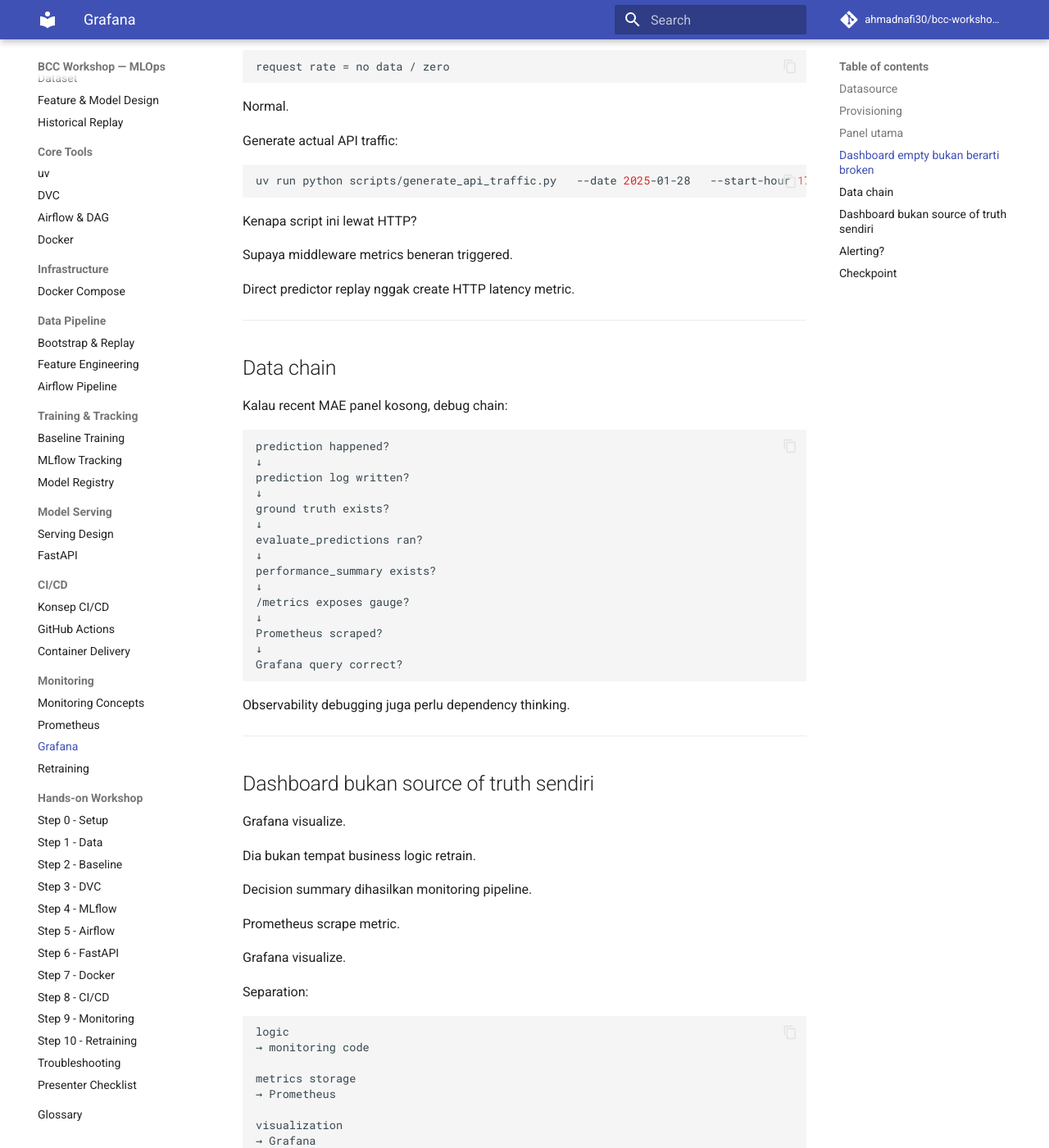
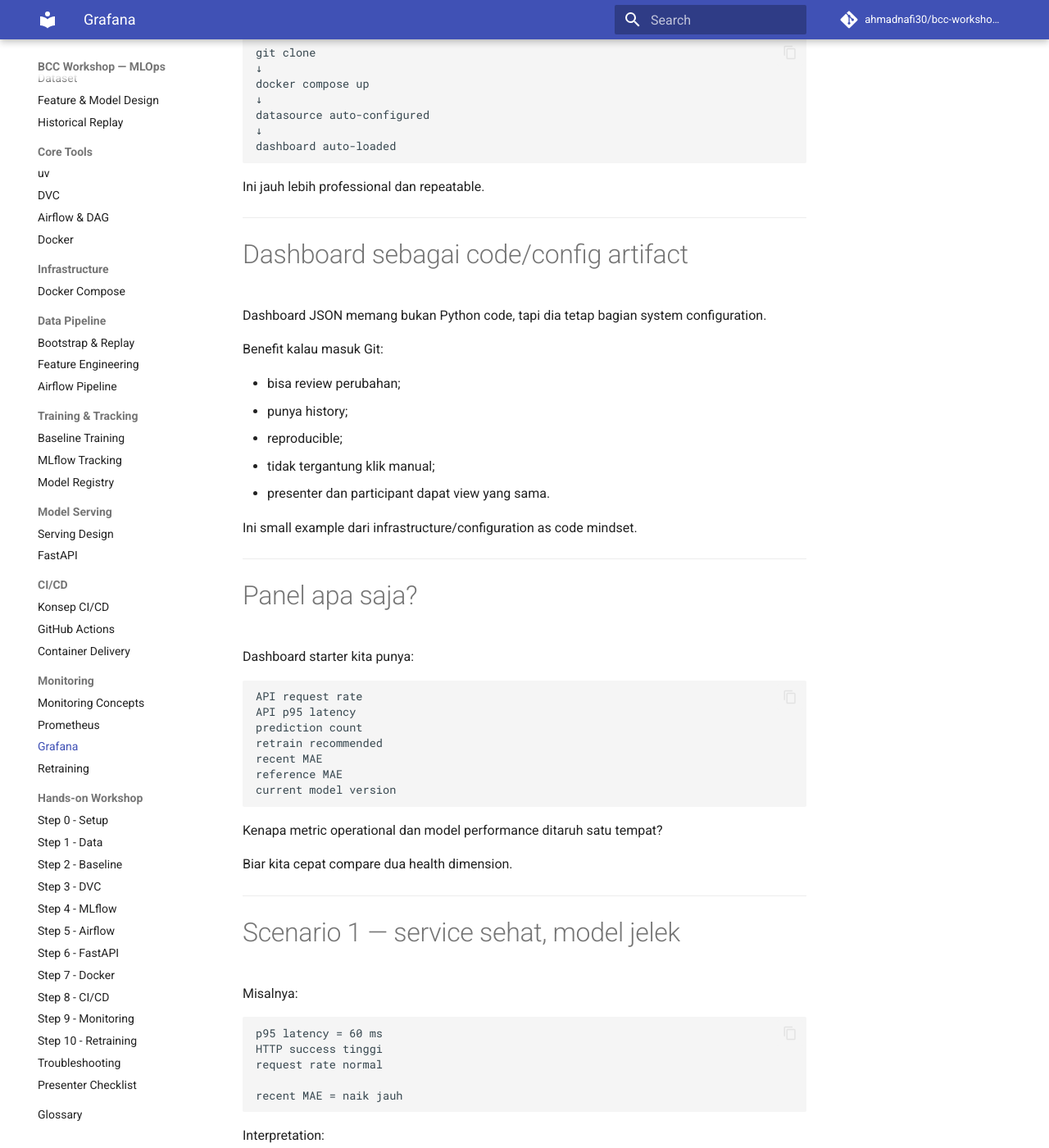
Before and after one commit to ahmadnafi30/bcc-workshop-mlops, an MkDocs documentation site: the page built from docs/09-monitoring/grafana.md, in a window 1280 px wide and 1400 px high, scrolled down 2000 px. Shown: the whole window at 82% size. Built offline with MkDocs 1.6.1 and Material for MkDocs 9.7.7, drawn with Linux system fonts in a browser that asks for light colours; comment, search, counter and statistics services are not loaded; some of the changed text lies outside the part shown.

Commit message:
docs: deepen Grafana observability material

```diff
--- a/docs/09-monitoring/grafana.md
+++ b/docs/09-monitoring/grafana.md
@@ -1,43 +1,82 @@
 # Grafana — Dari Metric Mentah Jadi Dashboard yang Bisa Dibaca Manusia
 
-Prometheus punya data.
+Prometheus sudah punya time-series data.
 
-Tapi kalau setiap kali mau inspect system kita harus ngetik query satu-satu, kurang nyaman.
+Tapi kalau setiap kali mau inspect system kita harus buka Prometheus UI lalu ngetik query satu-satu, kurang nyaman.
 
-Grafana jadi visualization layer.
+Grafana masuk sebagai visualization layer.
 
-Mental model:
+Mental model yang paling gampang:
 
 ~~~text
 Prometheus
-→ collect + query
+→ collect + store + query
 
 Grafana
 → visualize + dashboard
 ~~~
 
+Grafana tidak menggantikan Prometheus.
+
+Dia baca data dari Prometheus.
+
 ---
 
-## Datasource
+# Analogi control room
 
-Grafana perlu tahu data source.
+Prometheus seperti sensor + measurement database.
 
-Project provision:
+Grafana seperti layar control room.
+
+Sensor tetap bisa collect data walaupun layar mati.
+
+Sebaliknya, layar tanpa datasource juga nggak punya apa-apa buat ditampilkan.
+
+Jadi dua role ini beda.
+
+---
+
+# Datasource
+
+Grafana perlu tahu:
+
+> “Data saya ambil dari mana?”
+
+Project provision datasource:
 
 ~~~text
 Prometheus
 http://prometheus:9090
 ~~~
 
-Di Compose network, hostname prometheus resolve ke Prometheus container.
+Kenapa hostname prometheus?
+
+Karena Grafana jalan di Docker Compose network yang sama.
+
+Jadi internal service discovery lagi.
 
 ---
 
-## Provisioning
+# Provisioning — kenapa dashboard disimpan di Git?
 
-Dashboard kita tidak dibuat manual lalu cuma hidup di laptop presenter.
+Kita bisa bikin dashboard manual lewat UI.
 
-Config disimpan di repo.
+Tapi bayangin presenter setup dashboard di laptop sendiri.
+
+Workshop hari H:
+
+~~~text
+presenter
+→ dashboard ada
+
+participant
+→ clone repo
+→ dashboard kosong
+~~~
+
+Nggak reproducible.
+
+Makanya project simpan configuration:
 
 ~~~text
 monitoring/grafana/
@@ -45,147 +84,502 @@
 └── dashboards/
 ~~~
 
-Benefit:
+Jadi:
 
 ~~~text
 git clone
 ↓
 docker compose up
 ↓
-same dashboard
+datasource auto-configured
+↓
+dashboard auto-loaded
 ~~~
 
-Dashboard jadi code/config artifact.
-
-Bisa versioned dan reviewed.
+Ini jauh lebih professional dan repeatable.
 
 ---
 
-## Panel utama
+# Dashboard sebagai code/config artifact
 
-Dashboard menampilkan:
+Dashboard JSON memang bukan Python code, tapi dia tetap bagian system configuration.
 
-- API request rate,
-- p95 latency,
-- prediction count,
-- recent MAE,
-- reference MAE,
-- retrain recommendation,
-- current model version.
+Benefit kalau masuk Git:
 
-Kenapa combine operational + model metric?
+- bisa review perubahan;
+- punya history;
+- reproducible;
+- tidak tergantung klik manual;
+- presenter dan participant dapat view yang sama.
 
-Supaya satu view bisa bantu differentiate:
+Ini small example dari infrastructure/configuration as code mindset.
+
+---
+
+# Panel apa saja?
+
+Dashboard starter kita punya:
 
 ~~~text
-service problem
-vs
-model problem
+API request rate
+API p95 latency
+prediction count
+retrain recommended
+recent MAE
+reference MAE
+current model version
+~~~
+
+Kenapa metric operational dan model performance ditaruh satu tempat?
+
+Biar kita cepat compare dua health dimension.
+
+---
+
+# Scenario 1 — service sehat, model jelek
+
+Misalnya:
+
+~~~text
+p95 latency = 60 ms
+HTTP success tinggi
+request rate normal
+
+recent MAE = naik jauh
+~~~
+
+Interpretation:
+
+~~~text
+operations
+✅
+
+model quality
+❌
+~~~
+
+Action focus kemungkinan ke:
+
+- data;
+- model performance;
+- retraining;
+- drift investigation.
+
+Restart API container belum tentu membantu.
+
+---
+
+# Scenario 2 — model sehat, service jelek
+
+~~~text
+recent MAE normal
+reference MAE normal
+
+p95 latency = 8 seconds
+timeouts naik
+~~~
+
+Interpretation:
+
+~~~text
+model quality
+✅
+
+service performance
+❌
+~~~
+
+Action focus:
+
+- resource;
+- network;
+- concurrency;
+- application bottleneck.
+
+Retrain model bukan solusi.
+
+---
+
+# Scenario 3 — dua-duanya bermasalah
+
+~~~text
+latency naik
+MAE naik
+~~~
+
+Sekarang kita perlu investigate dua layer.
+
+Mungkin:
+
+- new model lebih berat;
+- infrastructure overloaded;
+- data pipeline issue;
+- recent model degraded.
+
+Dashboard membantu narrow investigation, bukan otomatis memberi root cause.
+
+---
+
+# Dashboard kosong belum tentu Grafana broken
+
+Kalau baru docker compose up dan belum ada request:
+
+~~~text
+request rate
+→ zero / no samples
+~~~
+
+Normal.
+
+Kita perlu traffic.
+
+Command workshop:
+
+~~~bash
+uv run python scripts/generate_api_traffic.py \
+  --date 2025-01-28 \
+  --start-hour 17 \
+  --end-hour 18
+~~~
+
+Script ini benar-benar call FastAPI lewat HTTP.
+
+Jadi:
+
+~~~text
+request middleware
+✅
+
+request counter
+✅
+
+latency histogram
+✅
+
+prediction log
+✅
 ~~~
 
 ---
 
-## Dashboard empty bukan berarti broken
+# generate_api_traffic vs replay_predictions
 
-Kalau belum ada traffic:
+Ini penting karena dua script kelihatannya mirip.
+
+## generate_api_traffic.py
+
+Flow:
 
 ~~~text
-request rate = no data / zero
+script
+↓ HTTP POST
+FastAPI
+↓
+prediction
 ~~~
 
-Normal.
+Effect:
 
-Generate actual API traffic:
+~~~text
+API metrics
+✅
 
-~~~bash
-uv run python scripts/generate_api_traffic.py   --date 2025-01-28   --start-hour 17   --end-hour 18
+prediction log
+✅
 ~~~
 
-Kenapa script ini lewat HTTP?
+## replay_predictions.py
 
-Supaya middleware metrics beneran triggered.
+Flow:
 
-Direct predictor replay nggak create HTTP latency metric.
+~~~text
+script
+↓
+predictor directly
+~~~
+
+Effect:
+
+~~~text
+API latency metrics
+❌
+
+prediction log
+✅
+~~~
+
+Kenapa direct replay masih useful?
+
+Karena buat batch evaluation, kita nggak selalu perlu overhead HTTP.
+
+Jadi:
+
+~~~text
+API traffic generator
+→ operational demo
+
+direct replay
+→ batch model evaluation
+~~~
+
+Different purpose.
 
 ---
 
-## Data chain
+# Recent MAE panel tidak muncul magically
 
-Kalau recent MAE panel kosong, debug chain:
+Grafana tidak menghitung MAE dari raw prediction.
+
+Chain lengkap:
 
 ~~~text
-prediction happened?
+prediction request
 ↓
-prediction log written?
+predictions.jsonl
 ↓
-ground truth exists?
+ground truth available
 ↓
-evaluate_predictions ran?
+evaluate_predictions.py
 ↓
-performance_summary exists?
+performance_summary.json
 ↓
-/metrics exposes gauge?
+FastAPI /metrics
 ↓
-Prometheus scraped?
+Prometheus scrape
 ↓
-Grafana query correct?
+Grafana query
+↓
+panel
 ~~~
 
-Observability debugging juga perlu dependency thinking.
+Panjang ya?
+
+Justru ini bagus.
+
+Participant jadi lihat bahwa dashboard adalah ujung dari dependency chain, bukan sumber logic.
 
 ---
 
-## Dashboard bukan source of truth sendiri
+# Debugging panel kosong
+
+Jangan langsung:
+
+> “Grafana error.”
+
+Debug chain.
+
+## Step 1
+
+Ada prediction log?
+
+~~~text
+data/monitoring/predictions.jsonl
+~~~
+
+## Step 2
+
+Ground truth ada?
+
+~~~text
+data/processed/demand/...
+~~~
+
+## Step 3
+
+Evaluation sudah dijalankan?
+
+~~~bash
+uv run python scripts/evaluate_predictions.py
+~~~
+
+## Step 4
+
+Summary ada?
+
+~~~text
+data/monitoring/performance_summary.json
+~~~
+
+## Step 5
+
+FastAPI metrics expose value?
+
+~~~text
+/metrics
+~~~
+
+## Step 6
+
+Prometheus target UP?
+
+## Step 7
+
+Prometheus query punya result?
+
+## Step 8
+
+Baru check Grafana panel.
+
+Dependency-first debugging jauh lebih efektif daripada random restart.
+
+---
+
+# Refresh interval dan scrape delay
+
+Misalnya summary file baru saja update.
+
+Grafana belum tentu berubah instant.
+
+Kenapa?
+
+~~~text
+summary file changes
+↓
+next /metrics scrape
+↓
+Prometheus stores sample
+↓
+next Grafana refresh
+↓
+panel updates
+~~~
+
+Ada small propagation delay.
+
+Observability system juga punya latency.
+
+---
+
+# Grafana bukan decision engine
+
+Kita sengaja tidak menaruh logic:
+
+~~~text
+if panel MAE > threshold:
+    retrain
+~~~
+
+di dashboard.
+
+Decision dibuat Python monitoring code.
+
+Prometheus expose/store metric.
 
 Grafana visualize.
 
-Dia bukan tempat business logic retrain.
-
-Decision summary dihasilkan monitoring pipeline.
-
-Prometheus scrape metric.
-
-Grafana visualize.
+Airflow orchestrate action.
 
 Separation:
 
 ~~~text
-logic
+calculation
 → monitoring code
 
-metrics storage
+time-series
 → Prometheus
 
 visualization
 → Grafana
+
+action
+→ Airflow
 ~~~
+
+Ini lebih mudah dites dan di-maintain.
 
 ---
 
-## Alerting?
+# Dashboard design juga punya responsibility
 
-Grafana/Prometheus ecosystem bisa alert.
+Dashboard yang penuh 50 panel belum tentu lebih bagus.
 
-Workshop belum fokus ke alert channel.
+Pertanyaan:
 
-Future extension:
+> “Apa decision yang ingin dibantu dashboard ini?”
+
+Workshop dashboard intentionally simple.
+
+Kita ingin participant bisa lihat:
+
+1. traffic ada?
+2. API lambat?
+3. model version apa?
+4. prediction count?
+5. recent MAE vs reference?
+6. retrain recommended?
+
+Enough buat satu coherent operational story.
+
+---
+
+# Alerting — next step yang natural
+
+Kalau metric sudah mature, kita bisa add alert.
+
+Contoh:
 
 ~~~text
 retrain_recommended = 1
 ↓
 alert
 ↓
-Slack/email/on-call
+Slack / email / on-call
 ~~~
 
-Tapi jangan buru-buru add alert sebelum metric quality jelas.
+Tapi alerting punya own problem:
+
+- false positive;
+- threshold;
+- duplicate alerts;
+- alert fatigue;
+- ownership.
+
+Jadi jangan buru-buru alert kalau metric semantics belum solid.
+
+Bad alert:
+
+> “Something changed.”
+
+Good alert:
+
+> “Champion recent MAE melewati threshold selama window tertentu dan sample count cukup.”
+
+Actionable context matters.
 
 ---
 
-## Checkpoint
+# Visualization bisa misleading
 
-1. Grafana beda apa dengan Prometheus?
-2. Provisioning dashboard benefit-nya apa?
-3. Kenapa dashboard bisa kosong padahal Grafana sehat?
-4. Kalau MAE panel kosong, dependency chain apa yang dicek?
-5. Kenapa retraining logic nggak ditaruh di Grafana?
+Y-axis scale, aggregation window, smoothing, dan time range bisa mengubah perception.
+
+Misalnya MAE naik:
+
+~~~text
+10.0 → 10.3
+~~~
+
+Kalau Y-axis zoom 9.9–10.4, kelihatan dramatis.
+
+Kalau Y-axis 0–100, kelihatan flat.
+
+Dashboard bukan neutral truth. Cara visualisasi juga perlu sense.
+
+Makanya numeric context dan threshold tetap penting.
+
+---
+
+# Checkpoint
+
+Coba jawab:
+
+1. Grafana dan Prometheus beda role apa?
+2. Kenapa dashboard provisioning disimpan di Git?
+3. Kenapa empty dashboard belum tentu error?
+4. generate_api_traffic dan replay_predictions beda apa?
+5. Recent MAE sampai Grafana lewat chain apa?
+6. Kenapa retraining logic nggak ditaruh di Grafana?
+7. Kenapa panel update bisa delay?
+8. Dashboard yang lebih banyak panel belum tentu lebih bagus kenapa?
+9. Kenapa alerting sebaiknya datang setelah metric semantics clear?
+
+Kalau semua kebayang, dashboard bukan lagi sekadar “UI cantik”, tapi bagian dari observability architecture yang masuk akal.
```
